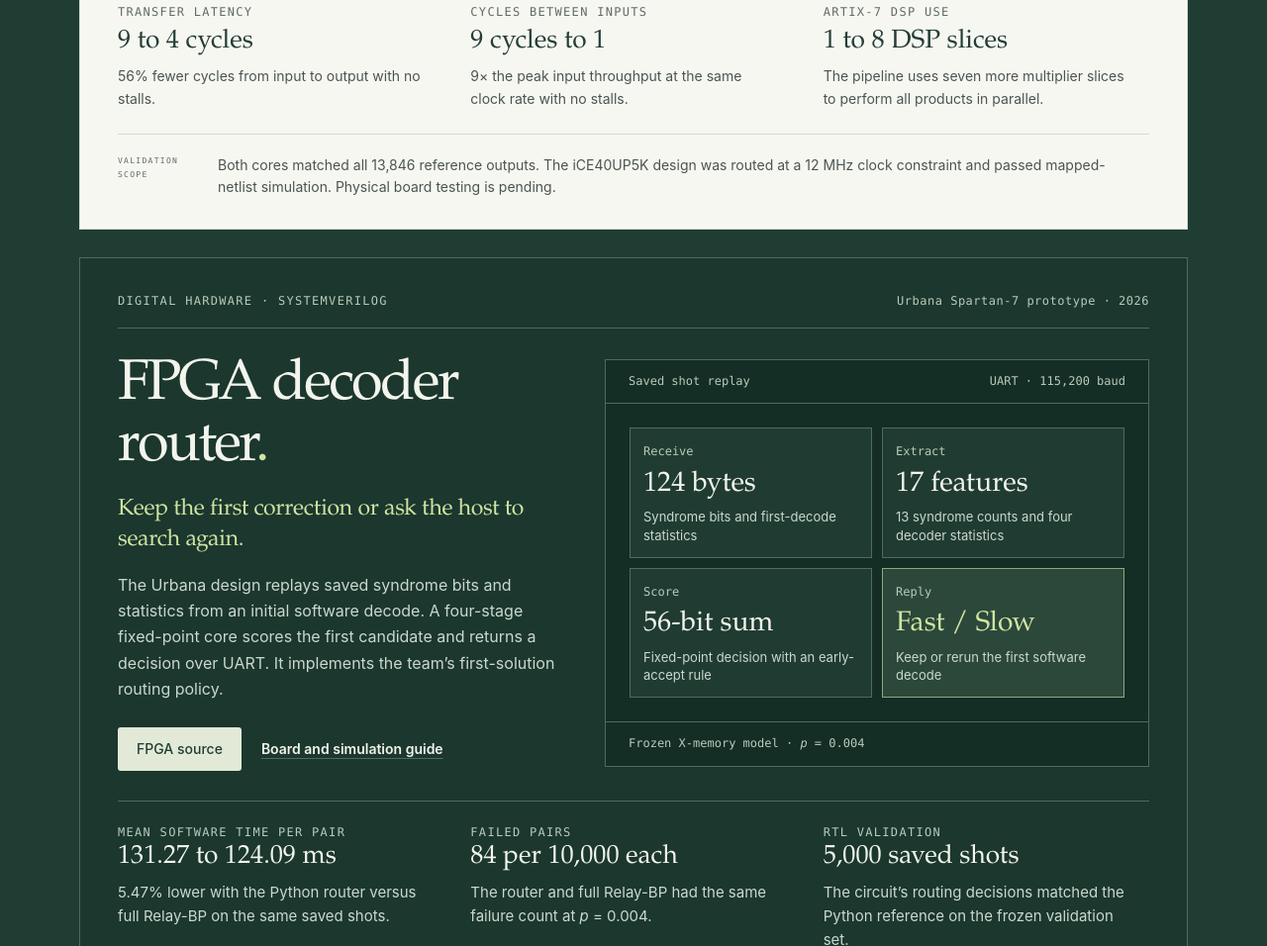
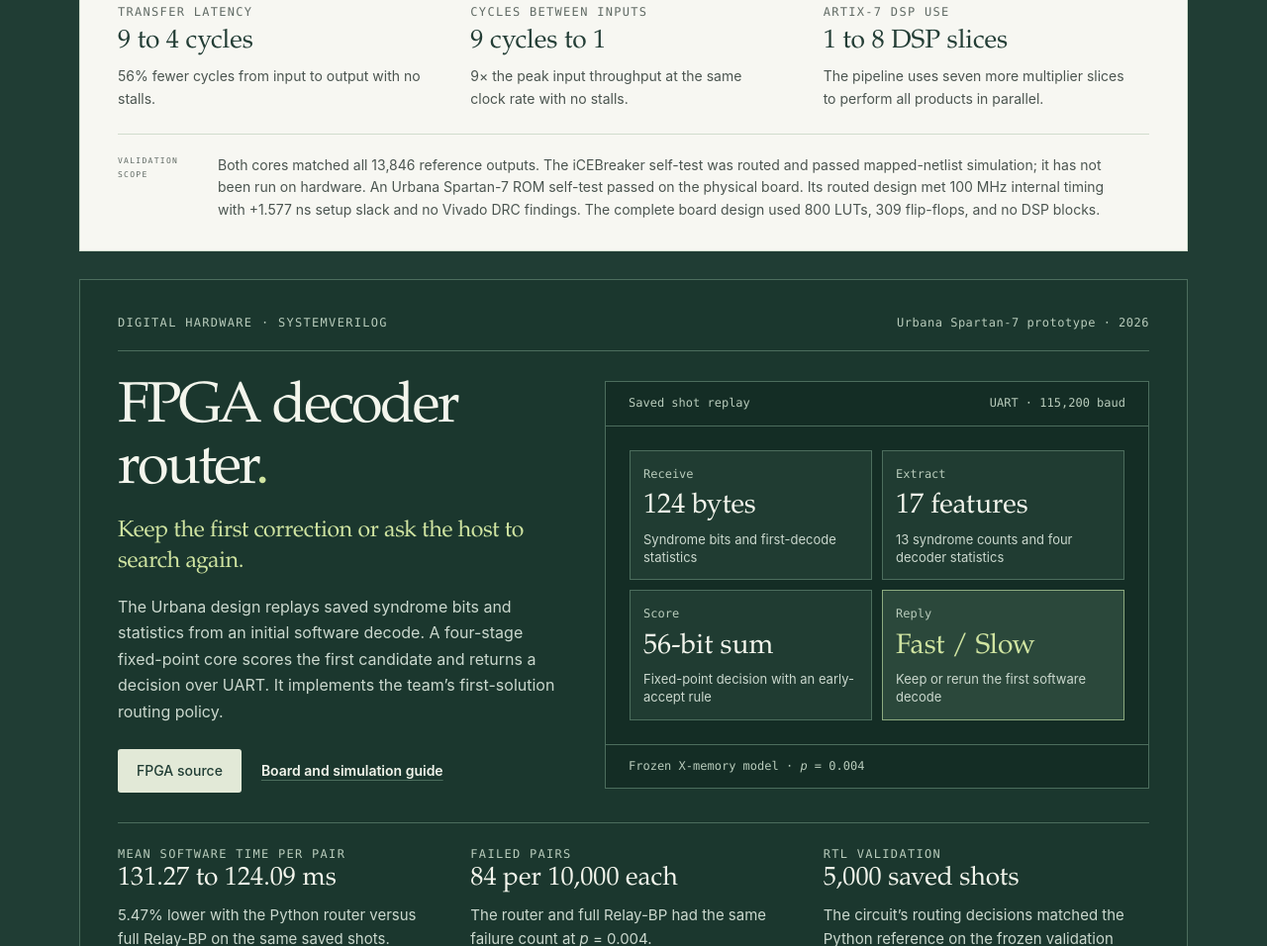
Before and after one commit to cat-readme-txt/Qihan-Personal-Website, a website: page projects.html in a window 1280 px wide. Shown: the part 1690-2646 px from the top of the page at 99% size. Drawn offline with Linux system fonts and the light colour scheme.

Commit message:
update 8INT project progress

```diff
--- a/projects.html
+++ b/projects.html
@@ -245,7 +245,7 @@
               </div>
               <div class="featured-project-bottom">
                 <span class="micro-label">Validation scope</span>
-                <p>Both cores matched all 13,846 reference outputs. The iCE40UP5K design was routed at a 12 MHz clock constraint and passed mapped-netlist simulation. Physical board testing is pending.</p>
+                <p>Both cores matched all 13,846 reference outputs. The iCEBreaker self-test was routed and passed mapped-netlist simulation; it has not been run on hardware. An Urbana Spartan-7 ROM self-test passed on the physical board. Its routed design met 100 MHz internal timing with +1.577 ns setup slack and no Vivado DRC findings. The complete board design used 800 LUTs, 309 flip-flops, and no DSP blocks.</p>
               </div>
             </article>
 
```
Also changed, not shown: 2 other files.
